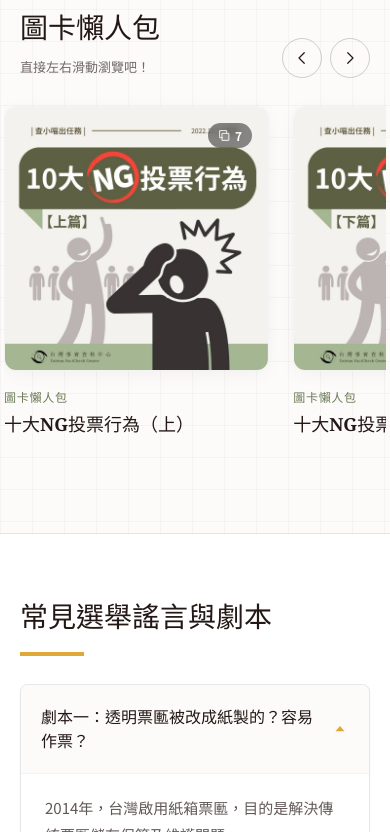
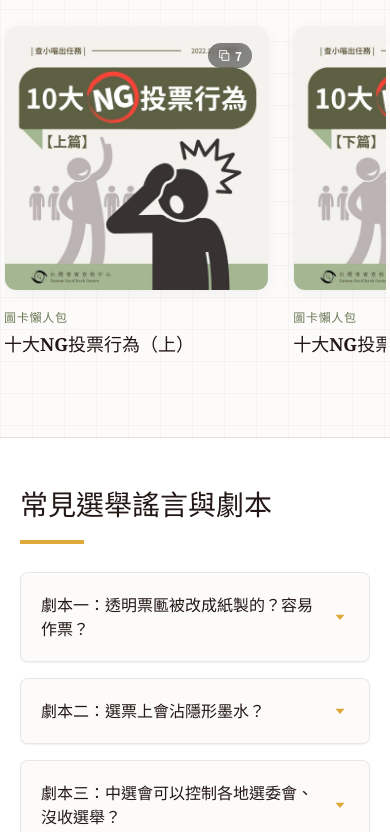
Before and after one commit to tfc-taiwan/2026_tfc_election_website, a React (Vite) app: page / in a window 390 px wide. Shown: the part 5491-6323 px from the top of the page. Built offline with nearby package versions, Linux system fonts and the light colour scheme.

Commit message:
Close the default rumor script and tighten homepage spacing

```diff
--- a/src/App.tsx
+++ b/src/App.tsx
@@ -324,7 +324,7 @@ function InfographicPage({ data }: { data: Listings }) {
 function HomePage({ data, onInfo }: { data: Listings; onInfo: (info: Info) => void }) {
   const { now, context } = useContext(RenderContext);
   const { hero, sections, stories } = data;
-  const [script, setScript] = useState<string | null>(sections.scripts.items[0]?.id ?? null);
+  const [script, setScript] = useState<string | null>(null);
   const [today, setToday] = useState(() => new Date(now));
   useEffect(() => { setToday(new Date()); const timer = window.setInterval(() => setToday(new Date()), 60_000); return () => clearInterval(timer); }, []);
   const pick = (slugs: string[]) => slugs.flatMap(slug => stories.find(story => story.slug === slug) ?? []);
--- a/src/styles.css
+++ b/src/styles.css
@@ -77,7 +77,7 @@
   --container: 1280px;
   --page-gutter: clamp(20px, 4vw, 48px);
   --content-inline: max(var(--page-gutter), calc((100% - var(--container)) / 2));
-  --section-block: clamp(48px, 6vw, 72px);
+  --section-block: clamp(40px, 5vw, 60px);
   --header-height: 72px;
   --dock-height: 64px;
   --safe-bottom: env(safe-area-inset-bottom, 0px);
@@ -341,7 +341,7 @@ section[id] { scroll-margin-top: calc(var(--header-height) + 8px); }
 }
 
 @media (max-width: 700px) {
-  :root { --page-gutter: 20px; --section-block: 64px; }
+  :root { --page-gutter: 20px; --section-block: 48px; }
   .brand { width: 220px; }
   .official-link { display: none; }
   .header-actions { gap: 4px; }
```
